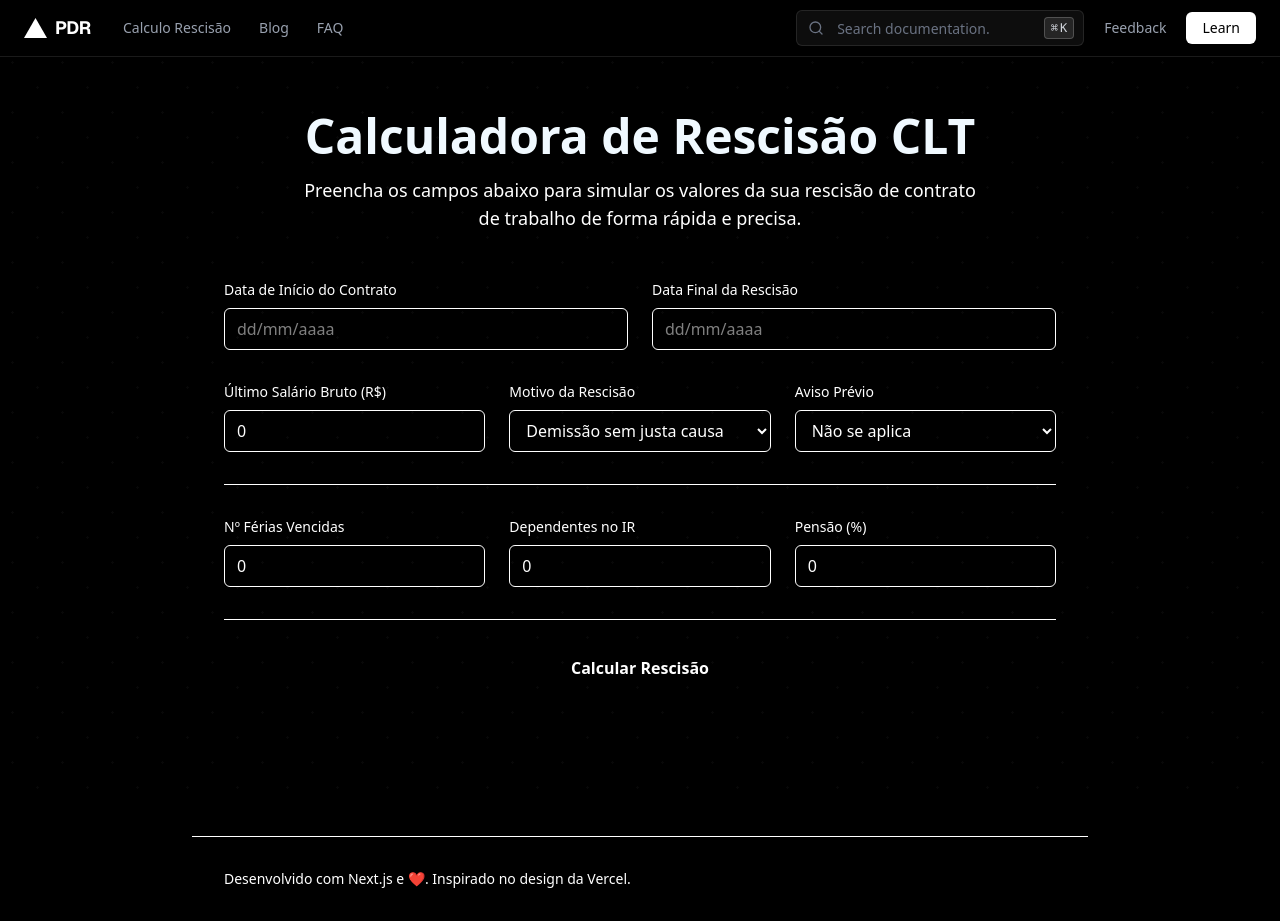
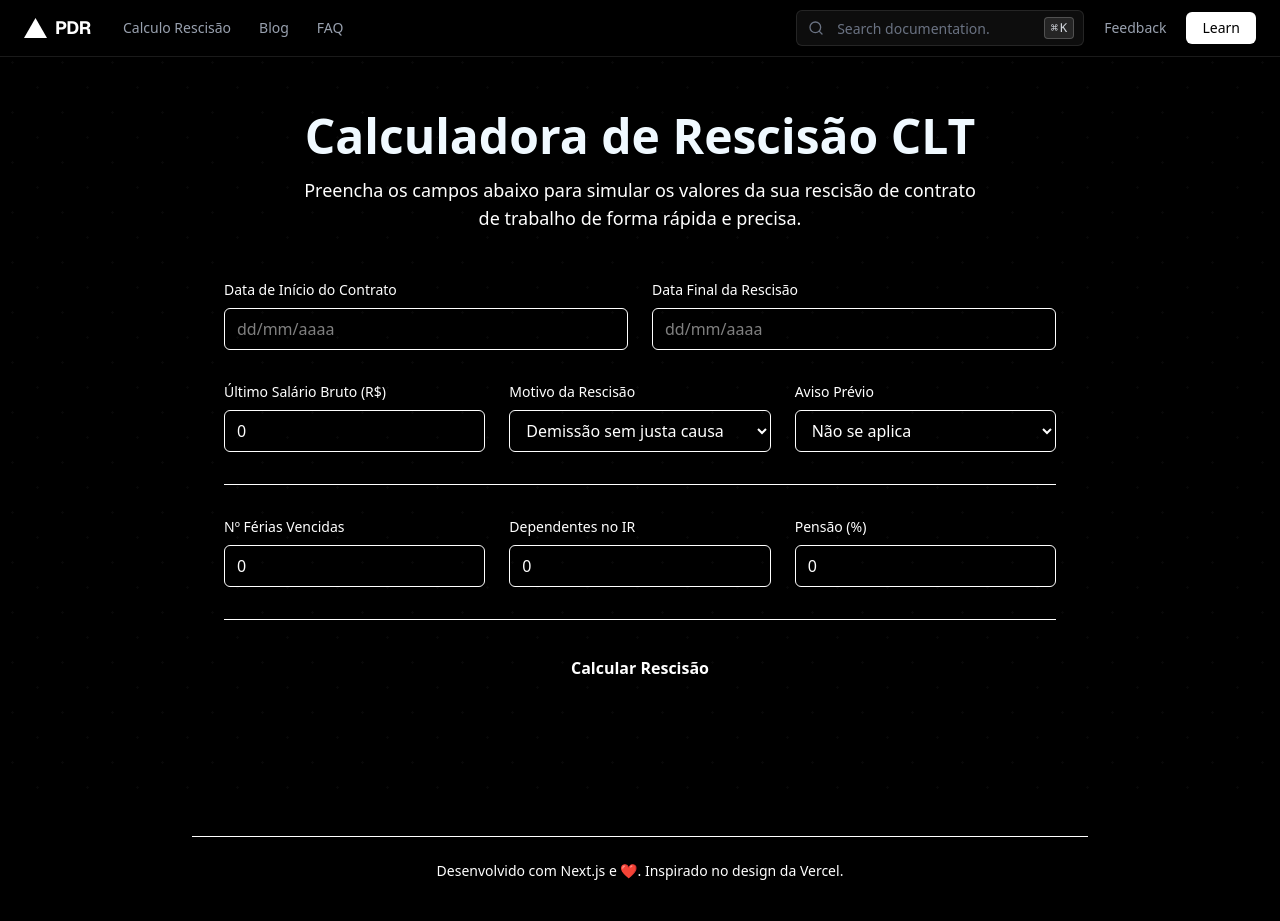
Before and after one commit to riquefernandes/PDR, a Next.js app in the folder app/: page / in a window 1280 px wide. Built offline with nearby package versions, Linux system fonts and the light colour scheme.

Commit message:
Centraliza o texto do footer

```diff
--- a/app/src/components/layout/Footer.tsx
+++ b/app/src/components/layout/Footer.tsx
@@ -2,8 +2,8 @@
 export function Footer() {
   return (
     <footer className="w-full mt-24">
-      <div className="mx-auto max-w-4xl px-8 py-8 border-t border-accents-2">
-        <p className="text-sm text-accents-6">
+      <div className="display-flex justify-center  mx-auto max-w-4xl px-8 py-8 border-t border-accents-2">
+        <p className="text-sm/1 text-center ">
           Desenvolvido com Next.js e ❤️. Inspirado no design da Vercel.
         </p>
       </div>
```
